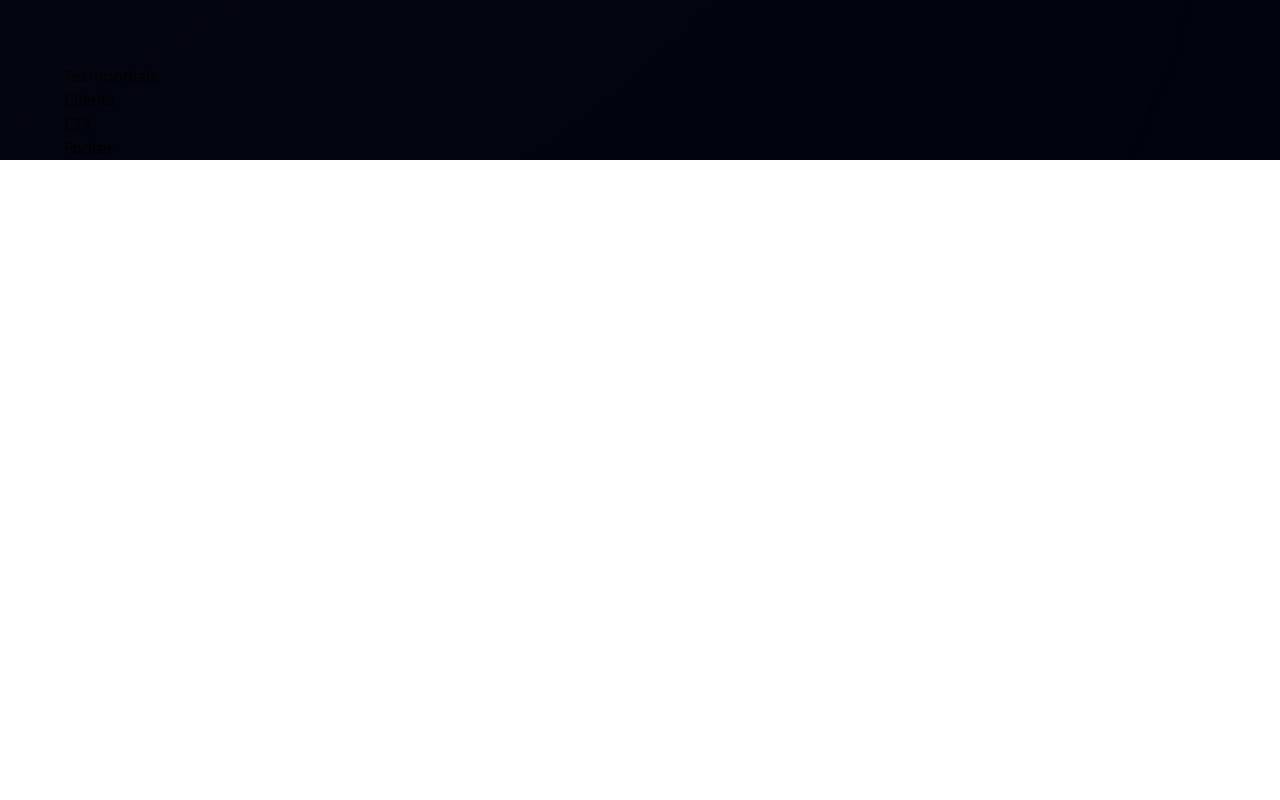
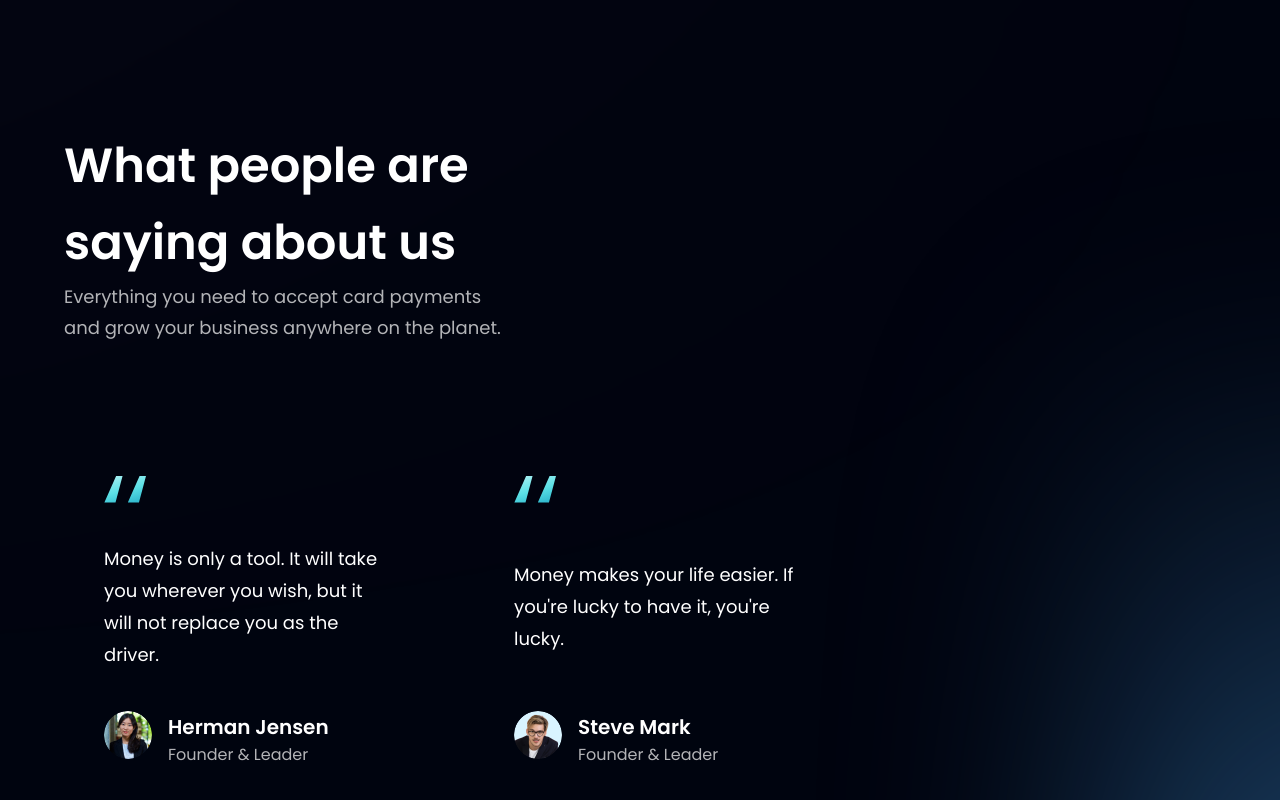
Before and after one commit to gabrowser/Hoo-Bank, a React (Vite) app: page / in a window 1280 px wide. Shown: the part 2740-3540 px from the top of the page. Before the commit the page ends 2900 px from the top, so only its background shows below. Built offline with nearby package versions, Linux system fonts and the light colour scheme.

Commit message:
Testimonials layout almost completed

```diff
--- a/src/components/FeedbackCard.jsx
+++ b/src/components/FeedbackCard.jsx
@@ -1,9 +1,18 @@
-import React from 'react'
+import {quotes} from '../assets';
 
-const FeedbackCard = () => {
-  return (
-    <div>FeedbackCard</div>
-  )
-}
+const FeedbackCard = ({content, name, title, img}) => (
+  <div className="flex justify-between flex-col px-10 py-12 rounded-[20px] max-w-[370px] mr-0 sm:mr-5 md:mr-10 my-5 feedback-card">
+    <img src={quotes} alt="double_quotes" className="w-[42px] h-[27px] object-contain"/>
+    <p className="font-poppins font-normal text-[18px] leading-[32px] text-white my-10">{content}</p>
+
+    <div className="flex flex-row">
+      <img src={img} alt={name} className="w-[48px] h-[48px] rounded-full"/>
+      <div className="flex flex-col ml-4">
+        <h4 className="font-poppins font-semibold text-[20px] leading-[32px] text-white">{name}</h4>
+        <p className="font-poppins font-normal text-[16px] leading-[24px] text-dimWhite">{title}</p>
+      </div>
+    </div>
+  </div>
+)
 
 export default FeedbackCard
--- a/src/components/Testimonials.jsx
+++ b/src/components/Testimonials.jsx
@@ -1,9 +1,28 @@
-import React from 'react'
+import {feedback} from '../constants';
+import styles from '../style';
+import FeedbackCard from './FeedbackCard'
 
-const Testimonials = () => {
-  return (
-    <div>Testimonials</div>
-  )
-}
+const Testimonials = () => (
+  <section id="client" className={`${styles.paddingY} ${styles.flexCenter} flex-col relative`}>
+    {/* TODO */}
+    <div className="absolute z-[0] w-[60%] h-[60%] -right-[50%] blue__gradient" />
+
+    <div className="w-full felx justify-between items-center flex-column md:flex-row mb-6 sm:mb-16 relative z-[1]">
+      <h3 className={styles.heading2}>What people are <br className="hidden sm:block"/>saying about us</h3>
+      <div className="w-full mt-6 md:mt-0">
+        <p className={`${styles.paragraph} text-left max-w-[450px]`}>
+          Everything you need to accept card payments and grow your business anywhere on the planet.
+        </p>
+      </div>
+    </div>
+
+    <div className="flex flex-wrap justify-center sm:justify-start w-full feedback-container relative z-[1]">
+      {feedback.map((card) => (
+        <FeedbackCard key={card.id} {...card}/>
+      ))}
+    </div>
+  </section>
+)
+
 
 export default Testimonials
```
